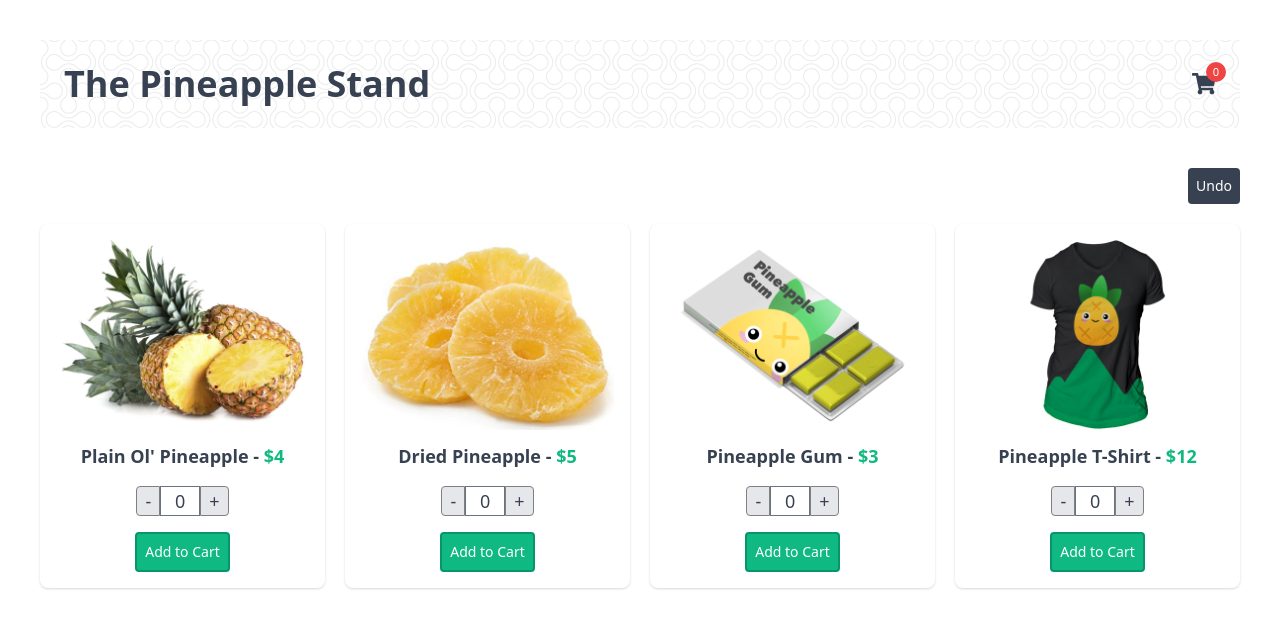
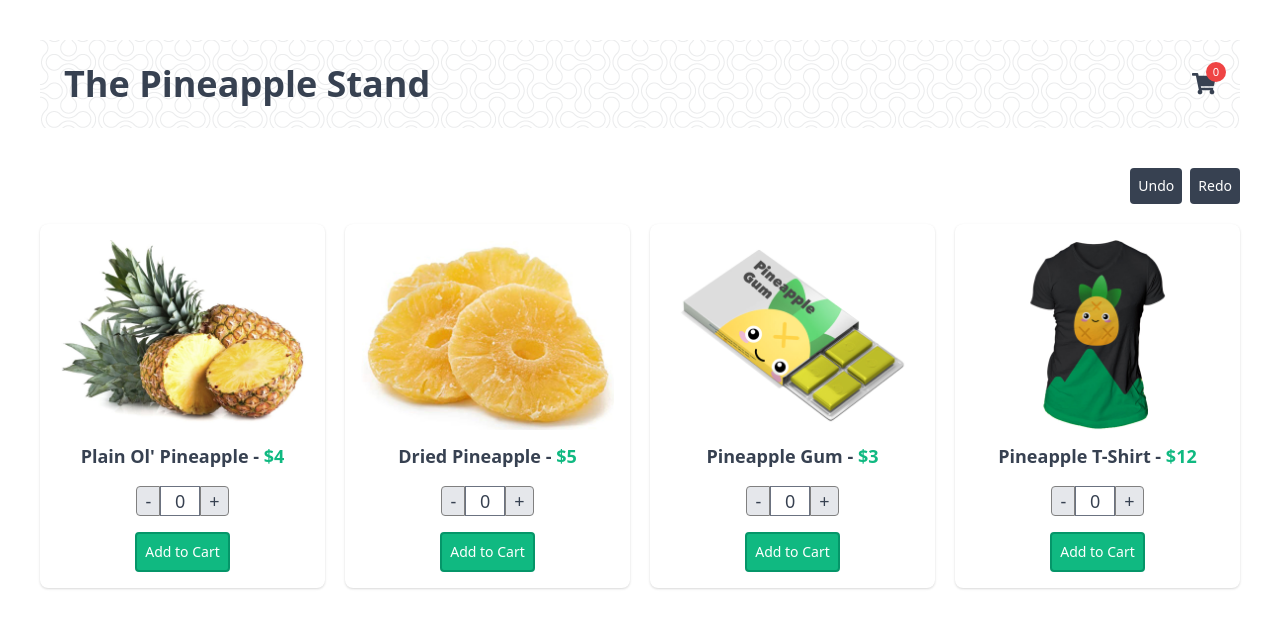
Before and after one commit to SlavaBoreyko/piniastore-app, a Vue app: page / in a window 1280 px wide. Shown: the top 628 px of the page. Built offline with nearby package versions, Linux system fonts and the light colour scheme.

Commit message:
Redo button with future push functionality.

```diff
--- a/src/App.vue
+++ b/src/App.vue
@@ -8,13 +8,22 @@ import { useCartStore } from "./stores/CartStore";
 const cartStore = useCartStore();
 const productStore = useProductStore();
 const history = reactive([]);
+const future = reactive([]);
 const doingHistory = ref(false);
+history.push(JSON.stringify(cartStore.$state));
 
-history.push(JSON.stringify(cartStore.$state));
+const redo = () => {
+  const latestState = future.pop();
+  if (!latestState) return;
+  doingHistory.value = true;
+  history.push(latestState);
+  cartStore.$state = JSON.parse(latestState);
+  doingHistory.value = false;
+};
 const undo = () => {
   if (history.length === 1) return;
   doingHistory.value = true;
-  history.pop();
+  future.push(history.pop());
   cartStore.$state = JSON.parse(history.at(-1));
   doingHistory.value = false;
 };
@@ -22,6 +31,7 @@ const undo = () => {
 cartStore.$subscribe((mutation, state) => {
   if (!doingHistory.value) {
     history.push(JSON.stringify(state));
+    future.splice(0, future.length);
   }
 });
 
@@ -40,6 +50,7 @@ productStore.fill();
     <TheHeader />
     <div class="mb-5 flex justify-end">
       <AppButton @click="undo">Undo</AppButton>
+      <AppButton class="ml-2" @click="redo">Redo</AppButton>
     </div>
     <ul class="sm:flex flex-wrap lg:flex-nowrap gap-5">
       <ProductCard
```
